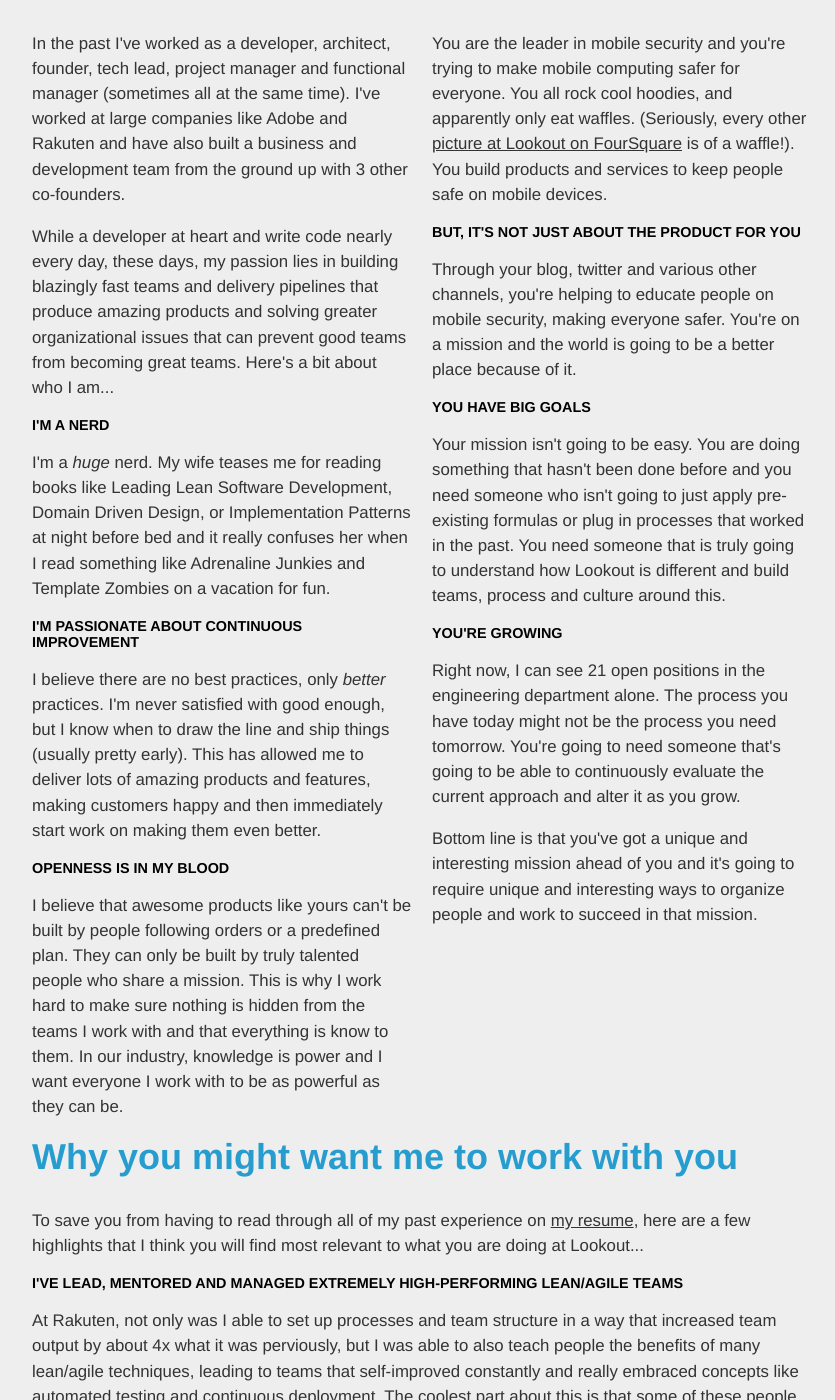
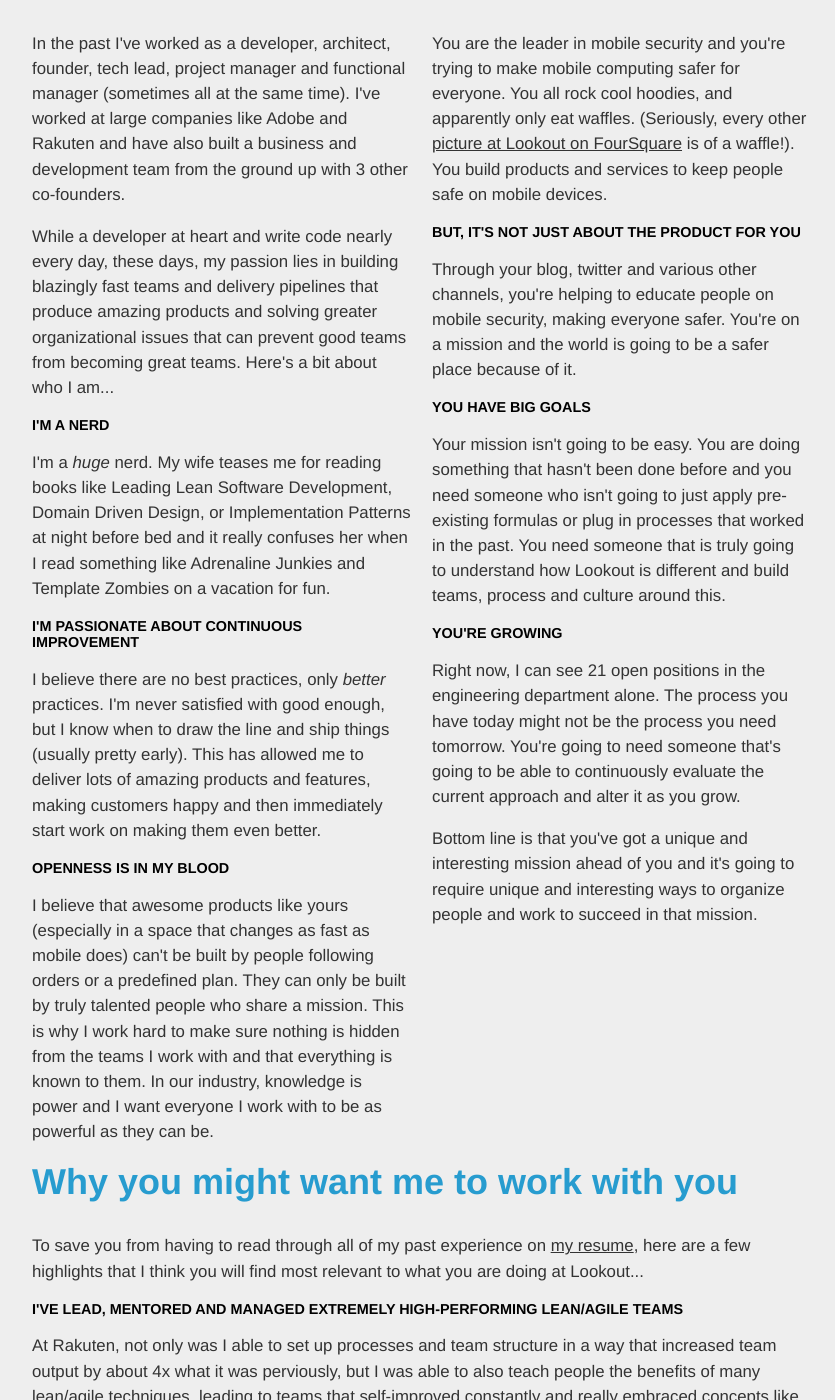
Before and after one commit to TheBigSadowski/thebigsadowski.github.com, a Jekyll site: the page built from lookout/index.html, in a window 1280 px wide and 1400 px high, scrolled down 255 px. Shown: the whole window, without its empty margins (218-1053 px from the left). Built offline with Jekyll 4.4.1, drawn with Linux system fonts in a browser that asks for light colours.

Commit message:
few more changes

```diff
--- a/lookout/index.html
+++ b/lookout/index.html
@@ -47,7 +47,7 @@
 
 
 <h3>Openness is in my blood</h3>
-<p>I believe that awesome products like yours can't be built by people following orders or a predefined plan. They can only be built by truly talented people who share a mission. This is why I work hard to make sure nothing is hidden from the teams I work with and that everything is know to them. In our industry, knowledge is power and I want everyone I work with to be as powerful as they can be.</p>
+<p>I believe that awesome products like yours (especially in a space that changes as fast as mobile does) can't be built by people following orders or a predefined plan. They can only be built by truly talented people who share a mission. This is why I work hard to make sure nothing is hidden from the teams I work with and that everything is known to them. In our industry, knowledge is power and I want everyone I work with to be as powerful as they can be.</p>
 
 </section>
 
@@ -58,7 +58,7 @@
 <p>You are the leader in mobile security and you're trying to make mobile computing safer for everyone. You all rock cool hoodies, and apparently only eat waffles. (Seriously, every other <a href="https://foursquare.com/v/lookout-mobile-security-hq/4f0b2563e4b0671f2a59b384/photos">picture at Lookout on FourSquare</a> is of a waffle!). You build products and services to keep people safe on mobile devices.</p>
 
 <h3>But, It's not just about the product for you</h3>
-<p>Through your blog, twitter and various other channels, you're helping to educate people on mobile security, making everyone safer. You're on a mission and the world is going to be a better place because of it.</p>
+<p>Through your blog, twitter and various other channels, you're helping to educate people on mobile security, making everyone safer. You're on a mission and the world is going to be a safer place because of it.</p>
 
 
 <h3>You have big goals</h3>
```
